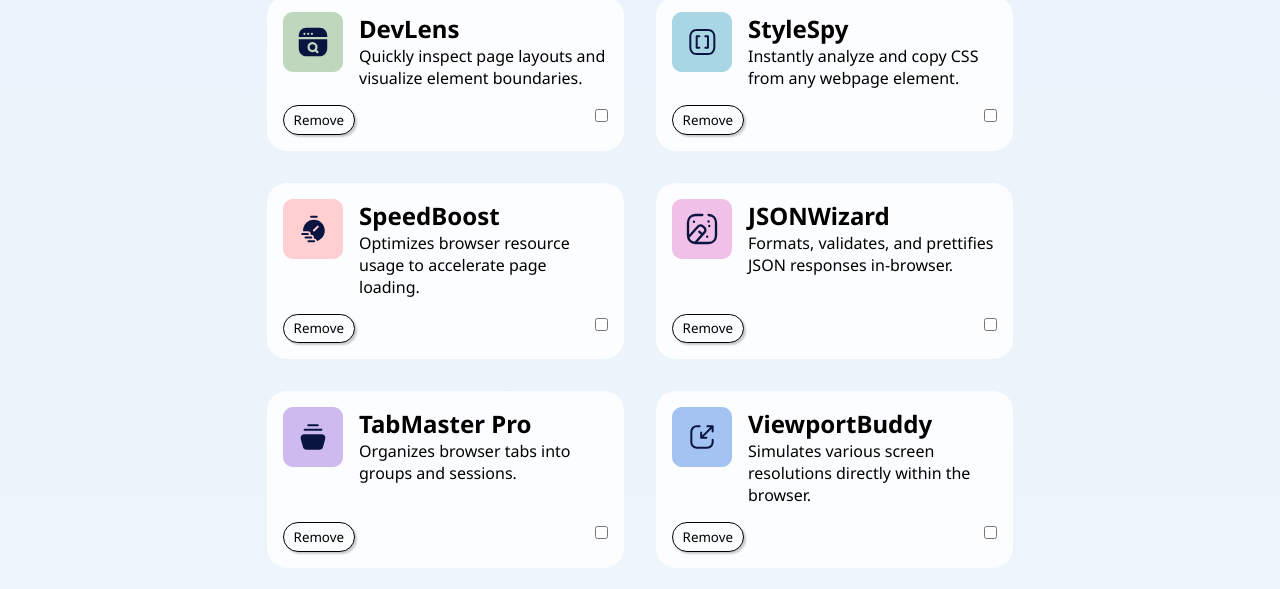
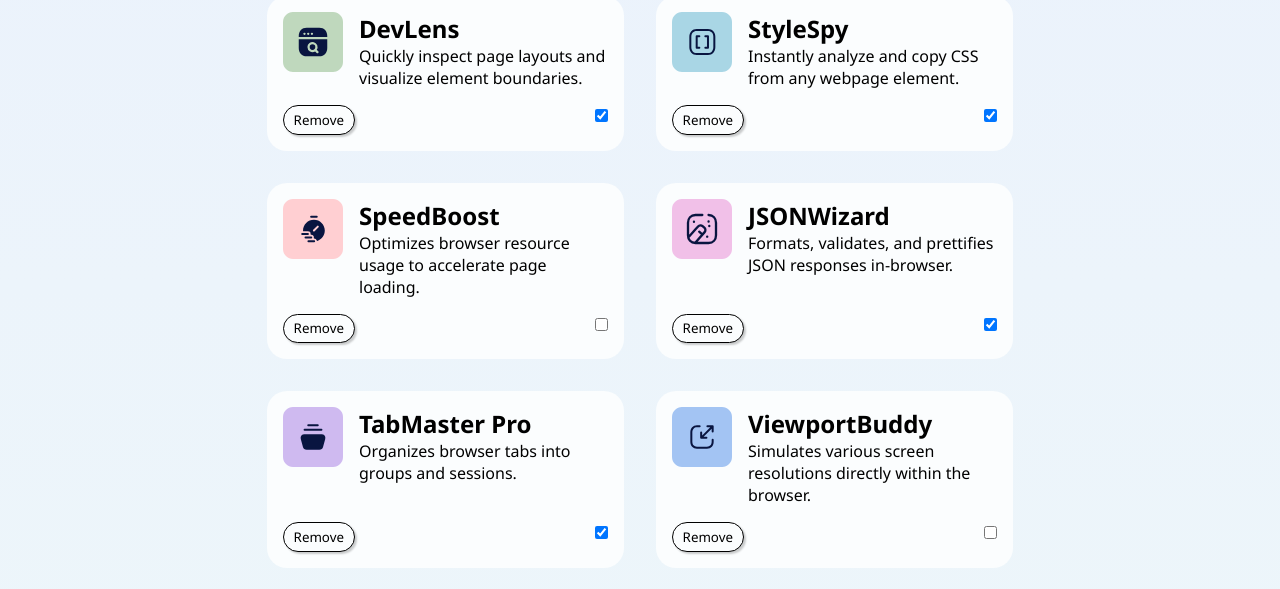
Before and after one commit to adie9/browser-extensions-manager-ui-main, a React (Vite) app: page / in a window 1280 px wide. Shown: the part 184-773 px from the top of the page. Built offline with nearby package versions, Linux system fonts and the light colour scheme.

Commit message:
Added some functionality to the switches

```diff
--- a/src/components/Card/Card.jsx
+++ b/src/components/Card/Card.jsx
@@ -8,8 +8,8 @@ export default function Card({name, description, logo, isActive}) {
 
     return (
         <>
-            <section class="card">
-                <div class="card-desc">
+            <section className='card'>
+                <div className='card-desc'>
                     <img className='logo' src={logo} alt={`${name} logo`}></img>
                     <div>
                         <h2>{name}</h2>
@@ -19,7 +19,7 @@ export default function Card({name, description, logo, isActive}) {
 
                 <div className='remove-toggle-container'>
                     <Button label="Remove" />
-                    <Switch />
+                    <Switch active={active} setActive={setActive} />
                 </div>
             </section>
         </>
--- a/src/components/Switch/Switch.jsx
+++ b/src/components/Switch/Switch.jsx
@@ -1,20 +1,17 @@
 
-import { useState } from 'react';
 
-export default function Switch() {
-    const [isChecked, setIsChecked] = useState(false);
-
-    const toggleSwitch = () => {
-    setIsChecked(!isChecked);
-    };
+export default function Switch({active, setActive}) {
+function toggleActive() {
+    setActive(!active);
+}
 
     return (
         <>
             <label className='switch'>
                 <input
                     type="checkbox"
-                    checked={isChecked}
-                    onChange={toggleSwitch}
+                    checked={active}
+                    onChange={toggleActive}
                 />
             </label>
         </>
```
